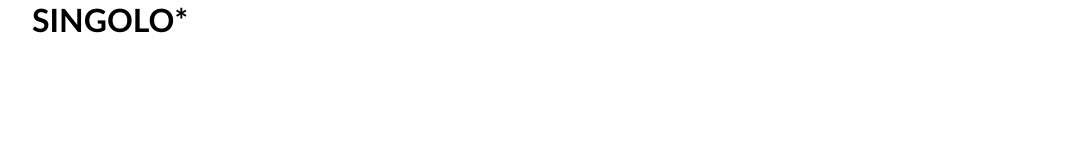
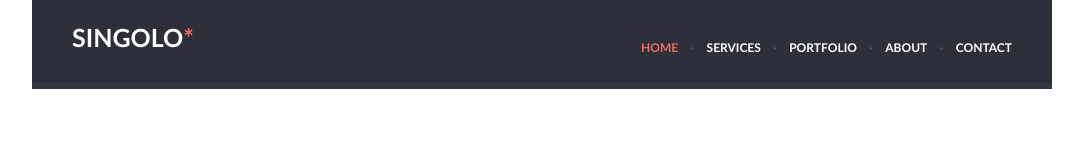
Before and after one commit to alekseyvlivanov/singolo, a plain HTML site: page singolo1.html in a window 1280 px wide. Shown: the whole page, without its empty margins (98-1181 px from the left). Drawn offline with Linux system fonts and the light colour scheme.

Commit message:
feat: add header with styling

```diff
--- a/fonts.css
+++ b/fonts.css
@@ -6,8 +6,8 @@
   font-style: normal;
   font-weight: 300;
   src: local('Lato Light'), local('Lato-Light'),
-    url('/assets/fonts/lato-v16-latin-300.woff2') format('woff2'),
-    url('/assets/fonts/lato-v16-latin-300.woff') format('woff');
+    url('assets/fonts/lato-v16-latin-300.woff2') format('woff2'),
+    url('assets/fonts/lato-v16-latin-300.woff') format('woff');
 }
 
 /* lato-regular - latin */
@@ -16,8 +16,8 @@
   font-style: normal;
   font-weight: 400;
   src: local('Lato Regular'), local('Lato-Regular'),
-    url('/assets/fonts/lato-v16-latin-regular.woff2') format('woff2'),
-    url('/assets/fonts/lato-v16-latin-regular.woff') format('woff');
+    url('assets/fonts/lato-v16-latin-regular.woff2') format('woff2'),
+    url('assets/fonts/lato-v16-latin-regular.woff') format('woff');
 }
 
 /* lato-700 - latin */
@@ -26,8 +26,8 @@
   font-style: normal;
   font-weight: 700;
   src: local('Lato Bold'), local('Lato-Bold'),
-    url('/assets/fonts/lato-v16-latin-700.woff2') format('woff2'),
-    url('/assets/fonts/lato-v16-latin-700.woff') format('woff');
+    url('assets/fonts/lato-v16-latin-700.woff2') format('woff2'),
+    url('assets/fonts/lato-v16-latin-700.woff') format('woff');
 }
 
 /* lato-900 - latin */
@@ -36,6 +36,6 @@
   font-style: normal;
   font-weight: 900;
   src: local('Lato Black'), local('Lato-Black'),
-    url('/assets/fonts/lato-v16-latin-900.woff2') format('woff2'),
-    url('/assets/fonts/lato-v16-latin-900.woff') format('woff');
+    url('assets/fonts/lato-v16-latin-900.woff2') format('woff2'),
+    url('assets/fonts/lato-v16-latin-900.woff') format('woff');
 }
--- a/singolo1.css
+++ b/singolo1.css
@@ -2,12 +2,72 @@
 
 * {
   box-sizing: border-box;
-  font-family: Lato, sans-serif;
   margin: 0;
   padding: 0;
 }
 
+/* Main Styling */
+
+html,
+body {
+  font-family: Lato, sans-serif;
+}
+
+nav {
+  display: flex;
+  justify-content: space-between;
+  height: 89px;
+  background-color: #2d303a;
+  border-bottom: 6px solid #323746;
+}
+
+nav h1 {
+  font-size: 25px;
+  line-height: 6px;
+  color: #ffffff;
+  font-weight: 700;
+  margin-top: 34px;
+  margin-left: 40px;
+  text-transform: uppercase;
+}
+
+nav h1 span {
+  color: #f06c64;
+}
+
+nav ul {
+  display: flex;
+  justify-content: space-between;
+  list-style: none;
+  font-size: 12px;
+  line-height: 6px;
+  font-weight: 700;
+  margin-top: 45px;
+  margin-right: 40px;
+  text-transform: uppercase;
+  width: 371px;
+}
+
+nav ul li.dot {
+  color: #474c5f;
+  font-weight: 900;
+}
+
+nav ul a {
+  color: #ffffff;
+  text-decoration: none;
+}
+
+nav ul a:hover {
+  color: #f06c64;
+}
+
+nav ul a.current {
+  color: #f06c64;
+}
+/* Utility Classes */
+
 .container {
+  margin: auto;
   max-width: 1020px;
-  margin: 0 auto;
 }
--- a/singolo1.html
+++ b/singolo1.html
@@ -10,15 +10,29 @@
   <body>
     <header>
       <div class="container">
-        <h1>SINGOLO<span>*</span></h1>
-        <nav></nav>
+        <nav>
+          <h1>Singolo<span>*</span></h1>
+          <ul>
+            <li><a href="#" class="current">Home</a></li>
+            <li class="dot">·</li>
+            <li><a href="#">Services</a></li>
+            <li class="dot">·</li>
+            <li><a href="#">Portfolio</a></li>
+            <li class="dot">·</li>
+            <li><a href="#">About</a></li>
+            <li class="dot">·</li>
+            <li><a href="#">Contact</a></li>
+          </ul>
+        </nav>
       </div>
     </header>
-    <main>
-      <div class="container">
-        <div class="slider"></div>
-        <div class="services"></div>
-      </div>
-    </main>
+
+    <section id="slider">
+      <div class="container"></div>
+    </section>
+
+    <section id="services">
+      <div class="container"></div>
+    </section>
   </body>
 </html>
```
